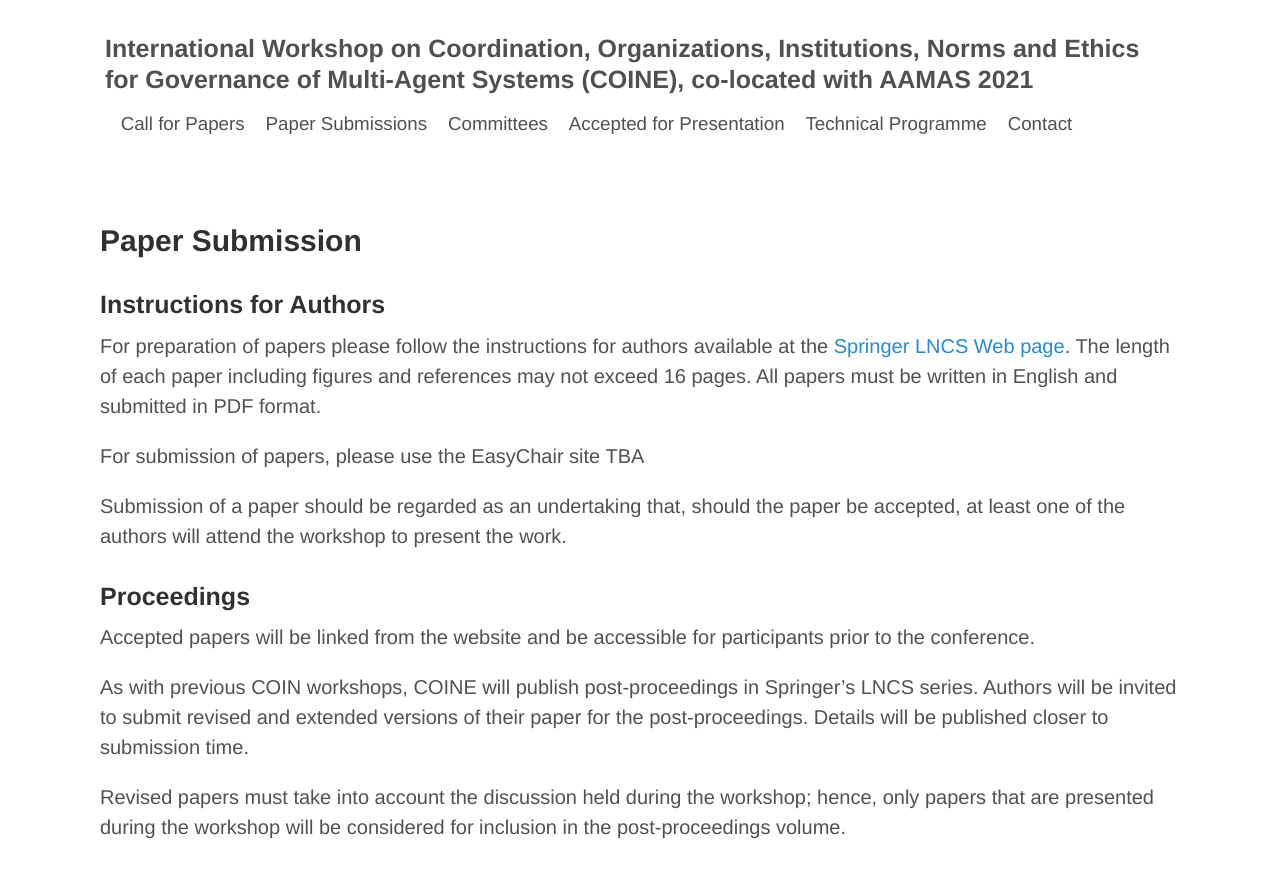
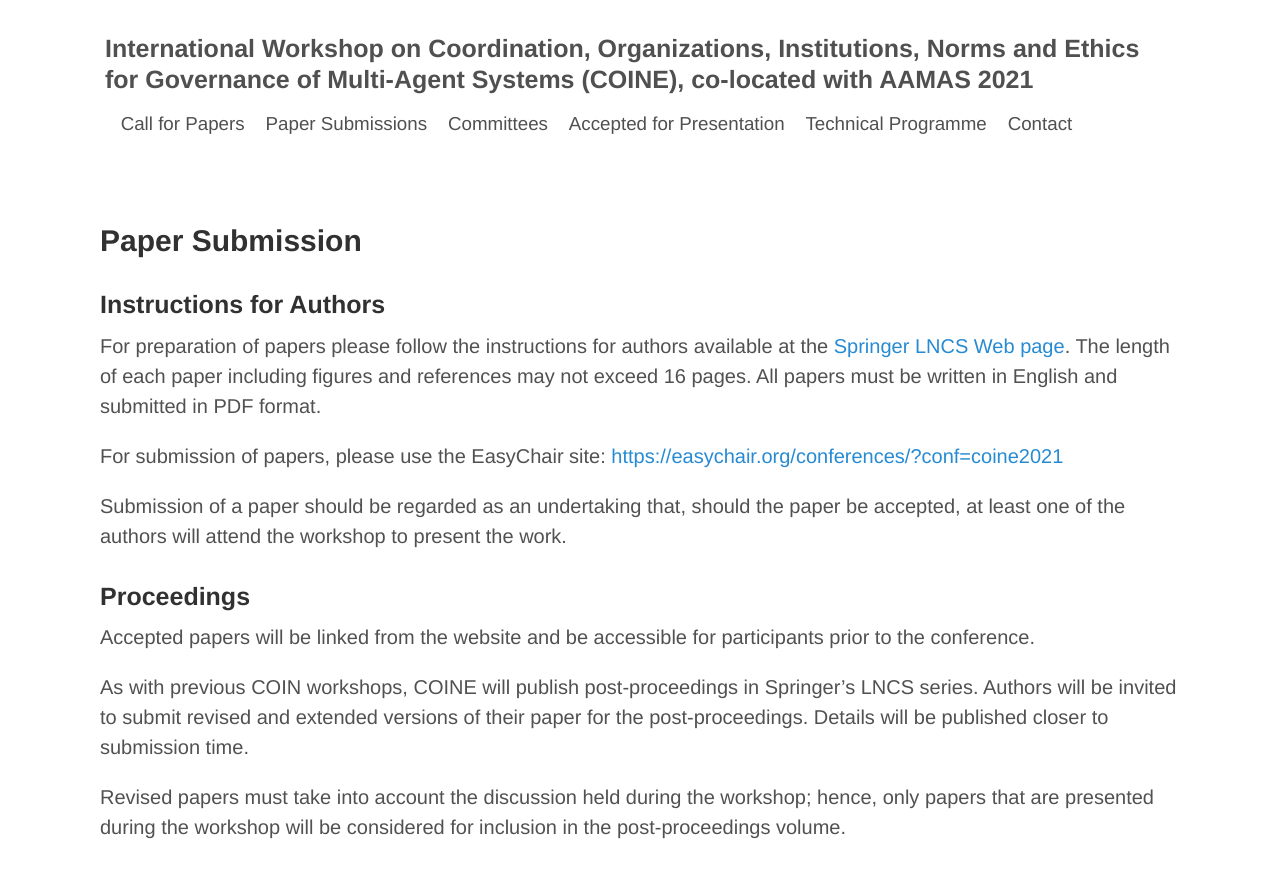
Before and after one commit to jithincheriyan/coine-2022-auckland, a Jekyll site: the page built from paper_submission.md, in a window 1280 px wide. Shown: the top 878 px of the page. Built offline with Jekyll 4.4.1, drawn with Linux system fonts in a browser that asks for light colours.

Commit message:
Added the EasyChair URL

```diff
--- a/paper_submission.md
+++ b/paper_submission.md
@@ -11,7 +11,7 @@ For preparation of papers please follow the instructions for authors available a
 The length of each paper including figures and references may not exceed 16 pages.
 All papers must be written in English and submitted in PDF format.
 
-For submission of papers, please use the EasyChair site TBA
+For submission of papers, please use the EasyChair site: [https://easychair.org/conferences/?conf=coine2021](https://easychair.org/conferences/?conf=coine2021)
 
 Submission of a paper should be regarded as an undertaking that, should the paper be accepted, at least one of the authors will attend the workshop to present the work.
 
```
